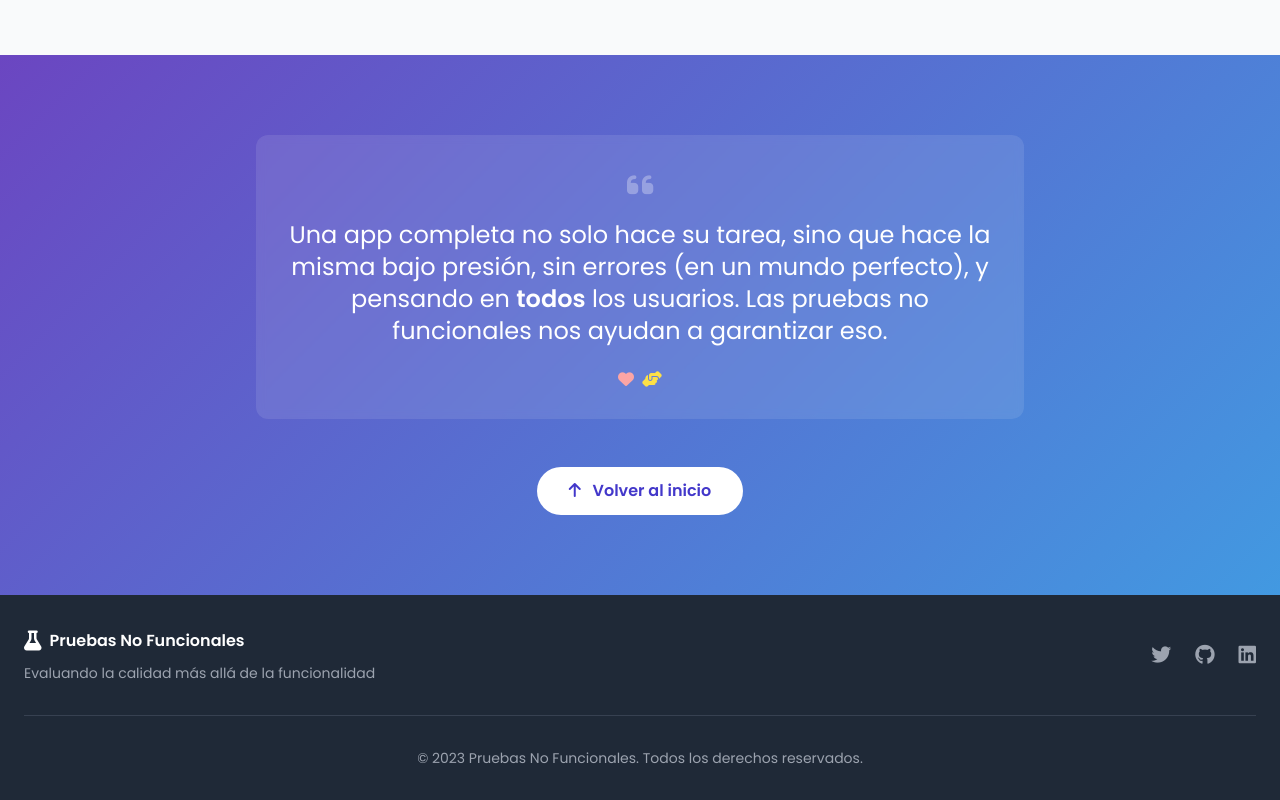
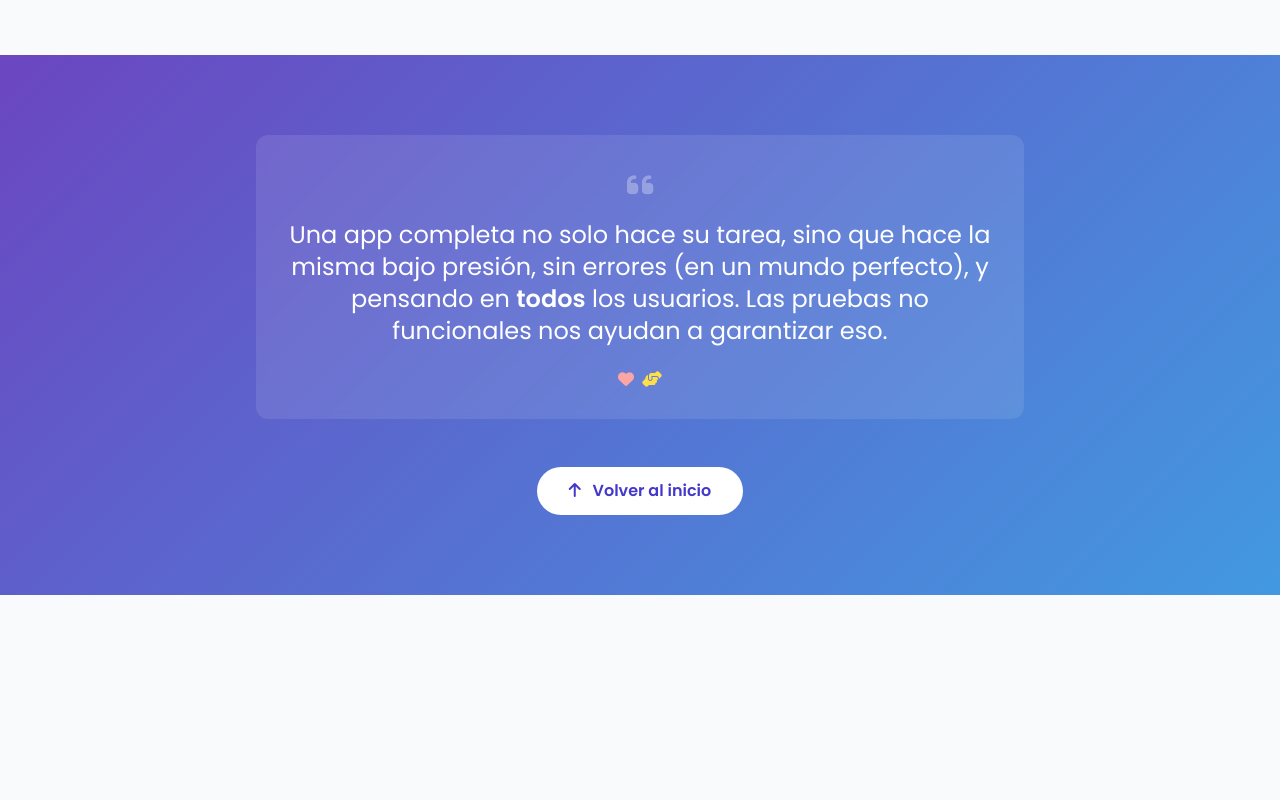
Before and after one commit to arydotwav/PRUEBAS-NO-FUNCIONALES, a plain HTML site: page index.html in a window 1280 px wide. Shown: the part 5154-5954 px from the top of the page. After the commit the page ends 5749 px from the top, so only its background shows below. Drawn offline with nearby package versions, Linux system fonts and the light colour scheme.

Commit message:
Update index.html

```diff
--- a/index.html
+++ b/index.html
@@ -537,35 +537,6 @@
         </div>
     </section>
 
-    <!-- Footer -->
-    <footer class="bg-gray-800 text-white py-8">
-        <div class="container mx-auto px-6">
-            <div class="flex flex-col md:flex-row justify-between items-center">
-                <div class="mb-4 md:mb-0">
-                    <div class="flex items-center space-x-2">
-                        <i class="fas fa-flask text-xl"></i>
-                        <span class="font-semibold">Pruebas No Funcionales</span>
-                    </div>
-                    <p class="text-gray-400 text-sm mt-2">Evaluando la calidad más allá de la funcionalidad</p>
-                </div>
-                <div class="flex space-x-6">
-                    <a href="#" class="text-gray-400 hover:text-white transition duration-300">
-                        <i class="fab fa-twitter text-xl"></i>
-                    </a>
-                    <a href="#" class="text-gray-400 hover:text-white transition duration-300">
-                        <i class="fab fa-github text-xl"></i>
-                    </a>
-                    <a href="#" class="text-gray-400 hover:text-white transition duration-300">
-                        <i class="fab fa-linkedin text-xl"></i>
-                    </a>
-                </div>
-            </div>
-            <div class="border-t border-gray-700 mt-8 pt-8 text-center text-gray-400 text-sm">
-                <p>© 2023 Pruebas No Funcionales. Todos los derechos reservados.</p>
-            </div>
-        </div>
-    </footer>
-
     <!-- Floating action button -->
     <div class="fixed bottom-8 right-8">
         <button id="backToTop" class="bg-indigo-600 text-white p-4 rounded-full shadow-lg hover:bg-indigo-700 transition duration-300 floating">
```
